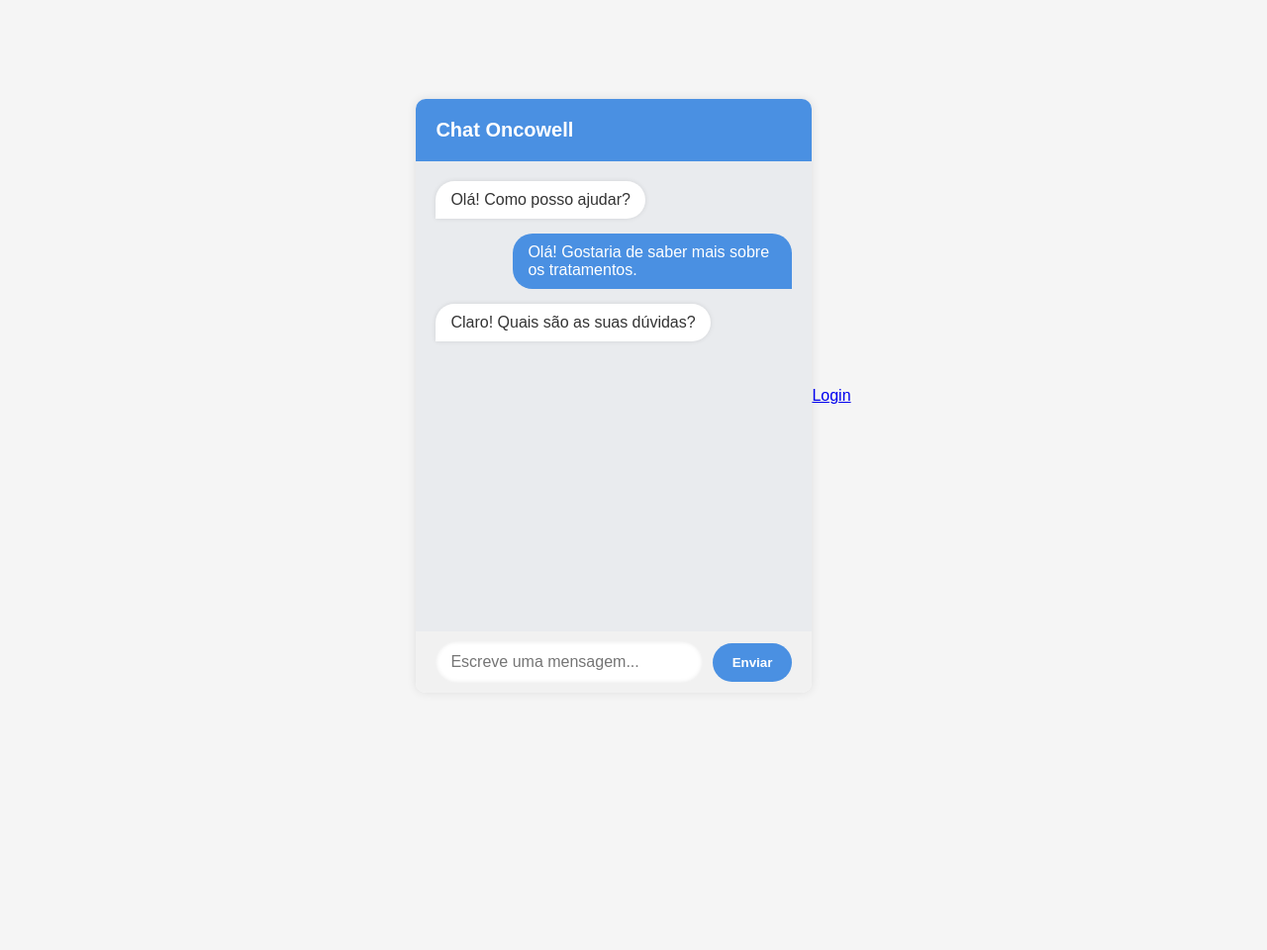
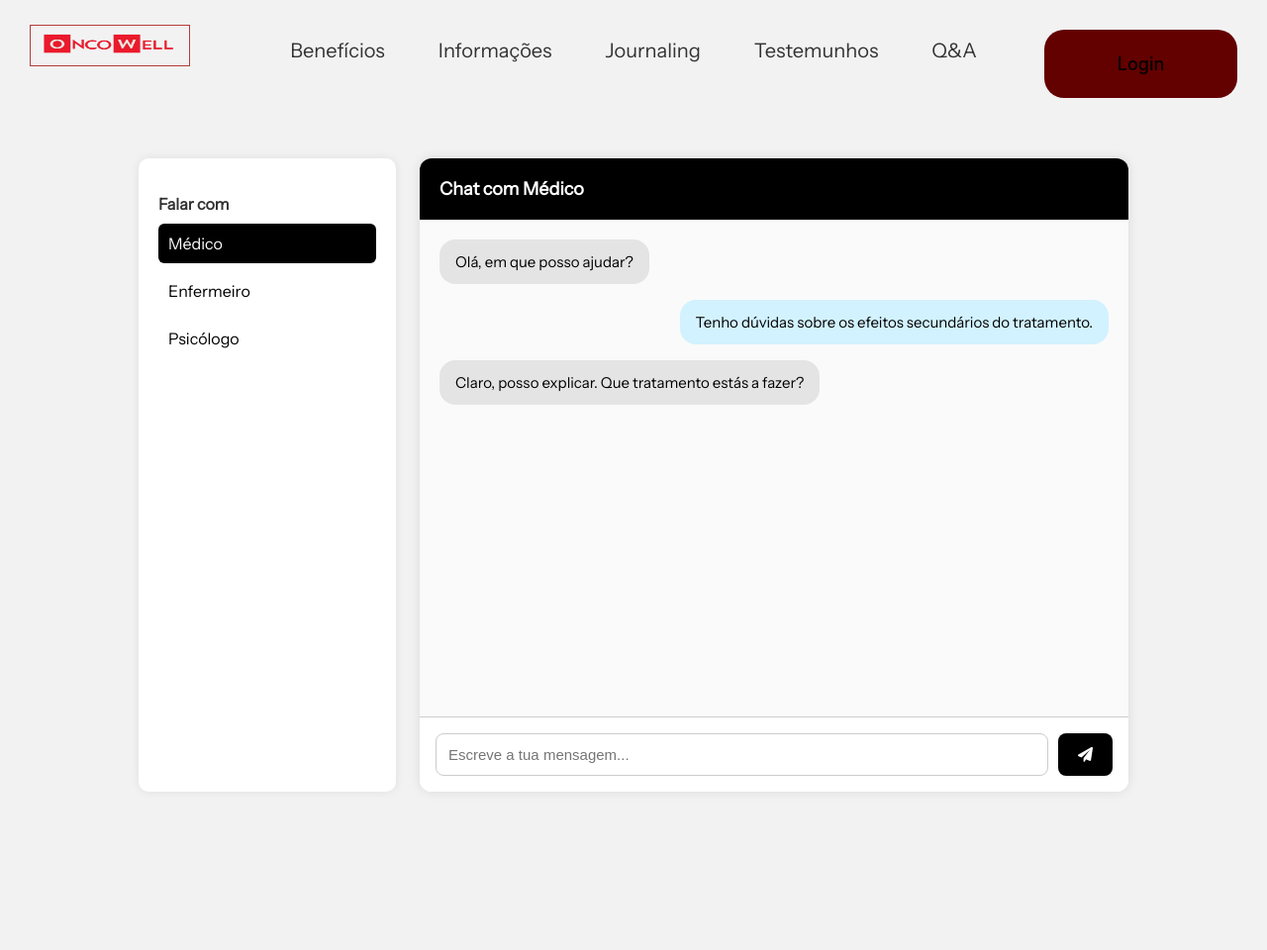
Before and after one commit to anacruz2000/OncoWell, a Django app: page /chat/ in a window 1280 px wide. Shown: the whole page at 99% size. Before the commit the page ends 689 px from the top, so only its background shows below. Run offline with Django 5.2, Linux system fonts and the light colour scheme.

Commit message:
chat pacientes

```diff
--- a/myapp/templates/chat.html
+++ b/myapp/templates/chat.html
@@ -1,174 +1,304 @@
+{% load static %}
 <!DOCTYPE html>
 <html lang="pt-BR">
+
 <head>
   <meta charset="UTF-8" />
-    <title>Chat Interface</title>
+  <meta name="viewport" content="width=device-width, initial-scale=1.0" />
+  <title>Chat - OncoWell</title>
+
+  <link href="https://fonts.googleapis.com/css2?family=Instrument+Sans&display=swap" rel="stylesheet" />
+  <link href="https://cdnjs.cloudflare.com/ajax/libs/font-awesome/6.0.0/css/all.min.css" rel="stylesheet" />
+  <link href="{% static 'css/style.css' %}" rel="stylesheet" />
+
   <style>
     body {
-            font-family: Arial, sans-serif;
-            background: #f5f5f5;
+      margin: 0;
+      font-family: 'Instrument Sans', sans-serif;
+      background-color: #f2f2f2;
+      min-height: 100vh;
+    }
+
+    .nav {
+      position: absolute;
+      top: 30px;
+      left: 50%;
+      transform: translateX(-50%);
       display: flex;
-            justify-content: center;
-            align-items: center;
-            height: 100vh;
+      gap: 30px;
+      font-size: 16px;
+      font-weight: 500;
+    }
+
+    .nav-item {
+      text-decoration: none;
+      color: #333;
+      padding: 6px 12px;
+      border-radius: 6px;
+    }
+
+    .nav-item.active {
+      background-color: #000;
+      color: #fff;
+    }
+
+    .logo {
+      position: absolute;
+      top: 25px;
+      left: 30px;
+      width: 160px;
+      height: 40px;
+    }
+
+    .user-icon,
+    .login-button {
+      position: absolute;
+      top: 30px;
+      right: 30px;
+      font-size: 18px;
+      color: #000;
+      text-decoration: none;
+      font-weight: 500;
+    }
+
+    .main-container {
+      display: flex;
+      max-width: 1000px;
+      margin: 160px auto 60px;
+      gap: 24px;
+      padding: 0 20px;
+    }
+
+    .sidebar {
+      width: 220px;
+      background: #fff;
+      border-radius: 10px;
+      padding: 20px;
+      box-shadow: 0 0 10px rgba(0, 0, 0, 0.08);
+    }
+
+    .sidebar h3 {
+      font-size: 16px;
+      margin-bottom: 10px;
+      color: #333;
+    }
+
+    .contact-list {
+      list-style: none;
+      padding: 0;
       margin: 0;
     }
 
+    .contact-list li {
+      padding: 10px;
+      border-radius: 6px;
+      margin-bottom: 8px;
+      cursor: pointer;
+      transition: background 0.2s;
+    }
+
+    .contact-list li:hover,
+    .contact-list li.active {
+      background-color: #000;
+      color: #fff;
+    }
+
     .chat-container {
-            width: 400px;
-            height: 600px;
-            background: white;
-            box-shadow: 0 0 10px rgba(0,0,0,0.1);
+      flex: 1;
+      height: 80vh;
+      background-color: #fff;
+      border-radius: 12px;
+      box-shadow: 0 0 12px rgba(0, 0, 0, 0.1);
       display: flex;
       flex-direction: column;
-            border-radius: 10px;
       overflow: hidden;
     }
 
     .chat-header {
-            background: #4A90E2;
+      padding: 20px;
+      background-color: #000;
       color: white;
-            padding: 20px;
-            font-size: 20px;
-            font-weight: bold;
+      font-size: 18px;
+      font-weight: 600;
     }
 
     .chat-messages {
-            flex: 1;
+      flex-grow: 1;
       padding: 20px;
       overflow-y: auto;
-            background: #e9ebee;
+      display: flex;
+      flex-direction: column;
+      gap: 16px;
+      background-color: #fafafa;
     }
 
     .message {
-            margin-bottom: 15px;
-            max-width: 70%;
-            padding: 10px 15px;
-            border-radius: 20px;
-            clear: both;
+      max-width: 60%;
+      padding: 12px 16px;
+      border-radius: 16px;
+      font-size: 15px;
+      line-height: 1.4;
+      word-wrap: break-word;
     }
 
-        .message.sent {
-            background: #4A90E2;
-            color: white;
-            float: right;
-            border-bottom-right-radius: 0;
+    .sent {
+      background-color: #d2f2ff;
+      align-self: flex-end;
     }
 
-        .message.received {
-            background: #fff;
-            color: #333;
-            float: left;
-            border-bottom-left-radius: 0;
-            box-shadow: 0 0 5px rgba(0,0,0,0.1);
+    .received {
+      background-color: #e4e4e4;
+      align-self: flex-start;
     }
 
-        .chat-input-area {
-            padding: 10px 20px;
-            background: #f1f1f1;
+    .chat-form {
       display: flex;
-            align-items: center;
+      padding: 16px;
+      border-top: 1px solid #ccc;
+      gap: 10px;
+      background-color: #fff;
     }
 
-        .chat-input-area input[type="text"] {
+    .chat-form input[type="text"] {
       flex: 1;
-            padding: 12px 15px;
-            border: none;
-            border-radius: 25px;
-            font-size: 16px;
-            outline: none;
-            box-shadow: inset 0 0 5px rgba(0,0,0,0.1);
+      padding: 12px;
+      border-radius: 8px;
+      border: 1px solid #ccc;
+      font-size: 15px;
     }
 
-        .chat-input-area button {
-            margin-left: 10px;
-            background: #4A90E2;
+    .chat-form button {
+      background-color: #000;
+      color: white;
       border: none;
-            color: white;
       padding: 12px 20px;
-            border-radius: 25px;
-            font-weight: bold;
+      border-radius: 8px;
+      font-size: 15px;
       cursor: pointer;
-            transition: background 0.3s ease;
     }
 
-        .chat-input-area button:hover {
-            background: #357ABD;
+    .chat-form button:hover {
+      background-color: #333;
     }
   </style>
 </head>
+
 <body>
 
-<div class="chat-container">
-    <div class="chat-header">
-        Chat Oncowell
+  <!-- Navegação -->
+  <div class="nav">
+    <a href="{% url 'beneficios' %}" class="nav-item {% if current_page == 'beneficios' %}active{% endif %}">Benefícios</a>
+    <a href="{% url 'informacoes' %}" class="nav-item {% if current_page == 'informacoes' %}active{% endif %}">Informações</a>
+    <a href="{% url 'journaling' %}" class="nav-item {% if current_page == 'journaling' %}active{% endif %}">Journaling</a>
+    <a href="{% url 'testemunhos' %}" class="nav-item {% if current_page == 'testemunhos' %}active{% endif %}">Testemunhos</a>
+    <a href="{% url 'q&a' %}" class="nav-item {% if current_page == 'q&a' %}active{% endif %}">Q&A</a>
   </div>
 
-    <div class="chat-messages" id="chatMessages">
-        <div class="message received">Olá! Como posso ajudar?</div>
-        <div class="message sent">Olá! Gostaria de saber mais sobre os tratamentos.</div>
-        <div class="message received">Claro! Quais são as suas dúvidas?</div>
+  <!-- Logo -->
+  <a href="{% url 'home' %}" class="logo">
+    <img src="{% static 'images/logo_oncowell.png' %}" alt="Logo" style="width: 100%; height: 100%;" />
+  </a>
+
+  <!-- Login/User -->
+  {% if user.is_authenticated %}
+  <a href="#" class="user-icon">
+    <i class="fas fa-user"></i>
+  </a>
+  {% else %}
+  <a href="{% url 'login' %}" class="login-button">Login</a>
+  {% endif %}
+
+  <!-- Área principal -->
+  <div class="main-container">
+
+    <!-- Lista de profissionais -->
+    <div class="sidebar">
+      <h3>Falar com</h3>
+      <ul class="contact-list">
+        <li class="active" onclick="trocarChat('Médico')">Médico</li>
+        <li onclick="trocarChat('Enfermeiro')">Enfermeiro</li>
+        <li onclick="trocarChat('Psicólogo')">Psicólogo</li>
+      </ul>
     </div>
 
-    <div class="chat-input-area">
-        <input type="text" id="chatInput" placeholder="Escreve uma mensagem..." />
-        <button id="sendBtn">Enviar</button>
+    <!-- Chat -->
+    <div class="chat-container">
+      <div class="chat-header" id="chat-title">Chat com Médico</div>
+
+      <div class="chat-messages" id="chat-messages">
+        <div class="message received">Olá, em que posso ajudar?</div>
+        <div class="message sent">Tenho dúvidas sobre os efeitos secundários do tratamento.</div>
+        <div class="message received">Claro, posso explicar. Que tratamento estás a fazer?</div>
+      </div>
+
+      <form class="chat-form" onsubmit="sendMessage(event)">
+        <input type="text" id="mensagem" placeholder="Escreve a tua mensagem..." required />
+        <button type="submit"><i class="fas fa-paper-plane"></i></button>
+      </form>
     </div>
   </div>
 
   <script>
-    const chatMessages = document.getElementById('chatMessages');
-    const chatInput = document.getElementById('chatInput');
-    const sendBtn = document.getElementById('sendBtn');
+    const mensagensSimuladas = {
+      'Médico': [
+        { tipo: 'received', texto: 'Olá, em que posso ajudar?' },
+        { tipo: 'sent', texto: 'Tenho dúvidas sobre os efeitos secundários do tratamento.' },
+        { tipo: 'received', texto: 'Claro, posso explicar. Que tratamento estás a fazer?' }
+      ],
+      'Enfermeiro': [
+        { tipo: 'received', texto: 'Bom dia! Precisa de ajuda com os cuidados diários?' },
+        { tipo: 'sent', texto: 'Sim, sobre como fazer o curativo.' }
+      ],
+      'Psicólogo': [
+        { tipo: 'received', texto: 'Olá, como está a sentir-se hoje?' },
+        { tipo: 'sent', texto: 'Estou um pouco ansioso com o tratamento.' }
+      ]
+    };
 
-    function sendMessage() {
-        const text = chatInput.value.trim();
+    let chatAtual = 'Médico';
+
+    function trocarChat(profissional) {
+      chatAtual = profissional;
+      document.getElementById('chat-title').textContent = `Chat com ${profissional}`;
+
+      // Atualiza classe active
+      document.querySelectorAll('.contact-list li').forEach(li => {
+        li.classList.toggle('active', li.textContent === profissional);
+      });
+
+      // Atualiza mensagens
+      const container = document.getElementById('chat-messages');
+      container.innerHTML = '';
+      mensagensSimuladas[profissional].forEach(m => {
+        const div = document.createElement('div');
+        div.className = `message ${m.tipo}`;
+        div.textContent = m.texto;
+        container.appendChild(div);
+      });
+
+      container.scrollTop = container.scrollHeight;
+    }
+
+    function sendMessage(event) {
+      event.preventDefault();
+      const input = document.getElementById('mensagem');
+      const text = input.value.trim();
       if (text === '') return;
 
-        // Criar a mensagem enviada
-        const msgDiv = document.createElement('div');
-        msgDiv.classList.add('message', 'sent');
-        msgDiv.textContent = text;
+      const container = document.getElementById('chat-messages');
+      const div = document.createElement('div');
+      div.className = 'message sent';
+      div.textContent = text;
+      container.appendChild(div);
 
-        // Adicionar mensagem à lista
-        chatMessages.appendChild(msgDiv);
-
-        // Scroll para o fim
-        chatMessages.scrollTop = chatMessages.scrollHeight;
-
-        // Limpar input
-        chatInput.value = '';
-
-        // Simular resposta automática depois de 1.2 segundos
-        setTimeout(() => {
-            const reply = document.createElement('div');
-            reply.classList.add('message', 'received');
-            reply.textContent = 'Obrigado pela mensagem! Em breve responderemos.';
-            chatMessages.appendChild(reply);
-            chatMessages.scrollTop = chatMessages.scrollHeight;
-        }, 1200);
+      input.value = '';
+      container.scrollTop = container.scrollHeight;
     }
 
-    sendBtn.addEventListener('click', sendMessage);
-
-    chatInput.addEventListener('keypress', (e) => {
-        if (e.key === 'Enter') {
-            sendMessage();
-        }
-    });
+    // Inicializa com o chat do médico
+    trocarChat(chatAtual);
   </script>
 
-{% if user.is_authenticated %}
-<a href="#" class="user-icon" onclick="toggleUserMenu()">
-    <i class="fas fa-user"></i>
-</a>
-<div class="user-menu" id="userMenu">
-    <a href="{% url 'meu_perfil' %}">Perfil</a>
-    <a href="{% url 'logout' %}">Terminar Sessão</a>
-</div>
-{% else %}
-<a href="{% url 'login' %}" class="login-button">Login</a>
-{% endif %}
+</body>
 
-</body>
 </html>
```
Lines whose indentation alone changed are shown as unchanged.
